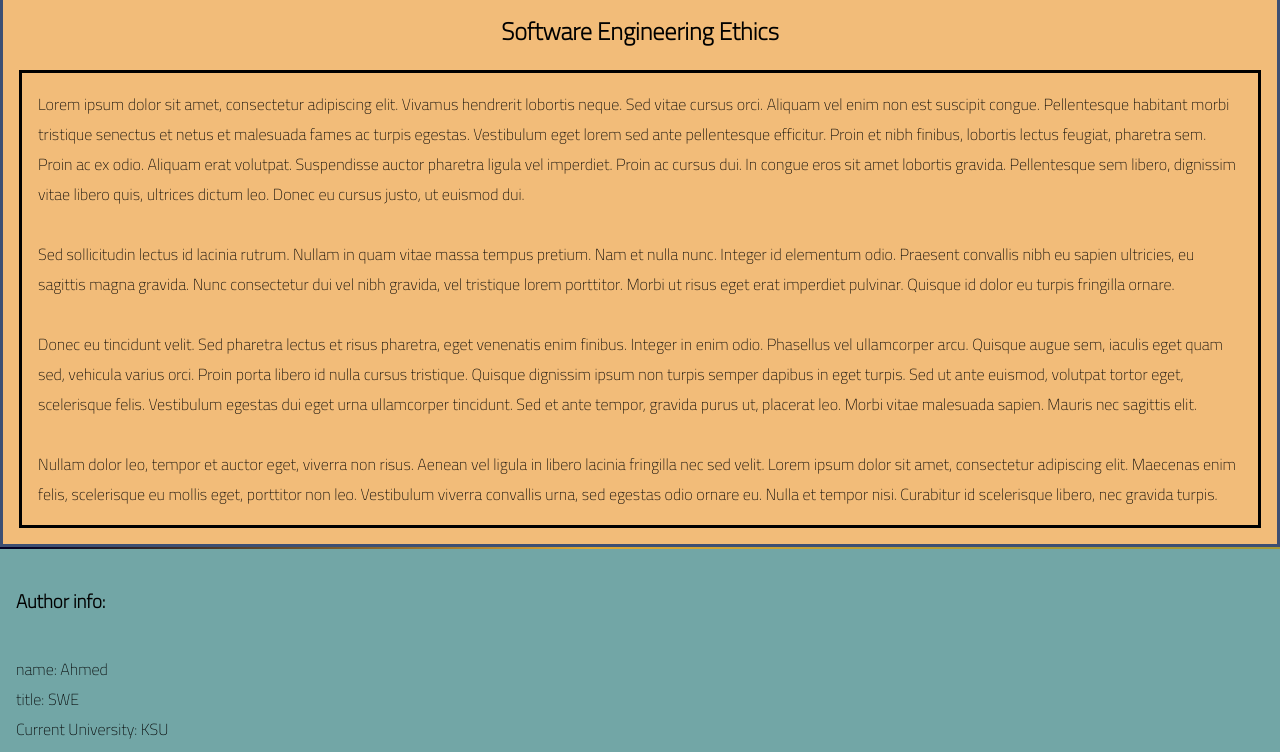
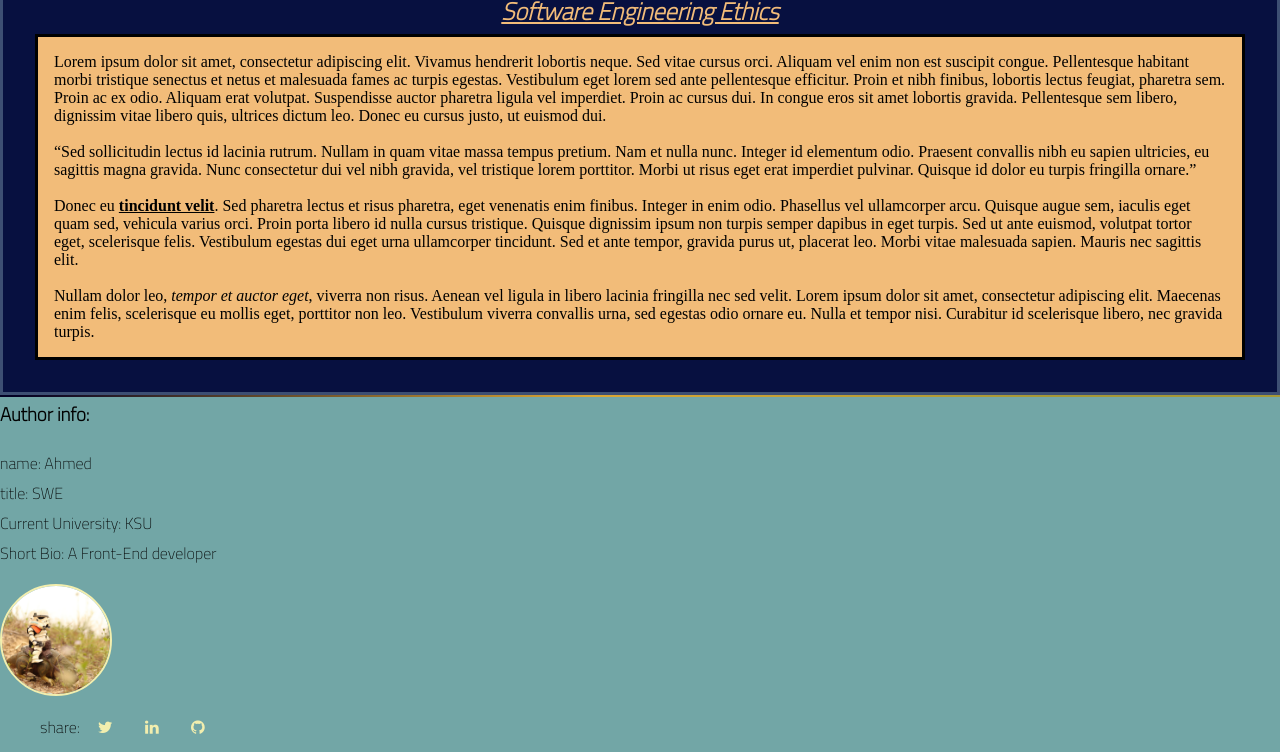
Before and after one commit to SWEAlmutairi/My_Blog, a plain HTML site: page Post.html in a window 1280 px wide. Shown: the part 105-857 px from the top of the page. Drawn offline with nearby package versions, Linux system fonts and the light colour scheme.

Commit message:
improving blog post project

```diff
--- a/Post.html
+++ b/Post.html
@@ -33,23 +33,24 @@
   </div>
   <!--  post  -->
   <section class="head">
-  <h1>Software Engineering Ethics</h1>
-  <p class="content">
+    <h1><i><u>Software Engineering Ethics</u></i></h1>
+    <article class="content">
       Lorem ipsum dolor sit amet, consectetur adipiscing elit. Vivamus hendrerit lobortis neque. Sed vitae cursus orci. Aliquam vel enim non est suscipit congue. Pellentesque habitant morbi tristique senectus et netus et malesuada fames ac turpis egestas. Vestibulum eget lorem sed ante pellentesque efficitur. Proin et nibh finibus, lobortis lectus feugiat, pharetra sem. Proin ac ex odio. Aliquam erat volutpat. Suspendisse auctor pharetra ligula vel imperdiet. Proin ac cursus dui. In congue eros sit amet lobortis gravida. Pellentesque sem libero, dignissim vitae libero quis, ultrices dictum leo. Donec eu cursus justo, ut euismod dui.
       <br><br>
-    Sed sollicitudin lectus id lacinia rutrum. Nullam in quam vitae massa tempus pretium. Nam et nulla nunc. Integer id elementum odio. Praesent convallis nibh eu sapien ultricies, eu sagittis magna gravida. Nunc consectetur dui vel nibh gravida, vel tristique lorem porttitor. Morbi ut risus eget erat imperdiet pulvinar. Quisque id dolor eu turpis fringilla ornare.
+      <q>Sed sollicitudin lectus id lacinia rutrum. Nullam in quam vitae massa tempus pretium. Nam et nulla nunc. Integer id elementum odio. Praesent convallis nibh eu sapien ultricies, eu sagittis magna gravida. Nunc consectetur dui vel nibh gravida, vel tristique lorem porttitor. Morbi ut risus eget erat imperdiet pulvinar. Quisque id dolor eu turpis fringilla ornare.</q>
       <br><br>
-    Donec eu tincidunt velit. Sed pharetra lectus et risus pharetra, eget venenatis enim finibus. Integer in enim odio. Phasellus vel ullamcorper arcu. Quisque augue sem, iaculis eget quam sed, vehicula varius orci. Proin porta libero id nulla cursus tristique. Quisque dignissim ipsum non turpis semper dapibus in eget turpis. Sed ut ante euismod, volutpat tortor eget, scelerisque felis. Vestibulum egestas dui eget urna ullamcorper tincidunt. Sed et ante tempor, gravida purus ut, placerat leo. Morbi vitae malesuada sapien. Mauris nec sagittis elit.
+      Donec eu <b><u>tincidunt velit</u></b>. Sed pharetra lectus et risus pharetra, eget venenatis enim finibus. Integer in enim odio. Phasellus vel ullamcorper arcu. Quisque augue sem, iaculis eget quam sed, vehicula varius orci. Proin porta libero id nulla cursus tristique. Quisque dignissim ipsum non turpis semper dapibus in eget turpis. Sed ut ante euismod, volutpat tortor eget, scelerisque felis. Vestibulum egestas dui eget urna ullamcorper tincidunt. Sed et ante tempor, gravida purus ut, placerat leo. Morbi vitae malesuada sapien. Mauris nec sagittis elit.
       <br><br>
-    Nullam dolor leo, tempor et auctor eget, viverra non risus. Aenean vel ligula in libero lacinia fringilla nec sed velit. Lorem ipsum dolor sit amet, consectetur adipiscing elit. Maecenas enim felis, scelerisque eu mollis eget, porttitor non leo. Vestibulum viverra convallis urna, sed egestas odio ornare eu. Nulla et tempor nisi. Curabitur id scelerisque libero, nec gravida turpis.
-  </p>
+      Nullam dolor leo, <i>tempor et auctor eget</i>, viverra non risus. Aenean vel ligula in libero lacinia fringilla nec sed velit. Lorem ipsum dolor sit amet, consectetur adipiscing elit. Maecenas enim felis, scelerisque eu mollis eget, porttitor non leo. Vestibulum viverra convallis urna, sed egestas odio ornare eu. Nulla et tempor nisi. Curabitur id scelerisque libero, nec gravida turpis.
+    </article>
   </section>
   <div class="divider">
   </div>
   <!--        author -->
   <section class="author">
     <h3>Author info:</h3>
-  <p>name: Ahmed <br> title: SWE<br> Current University: KSU <br> Short Bio: A Front-End developer <br>
+    <p>
+      name: Ahmed <br> title: SWE<br> Current University: KSU <br> Short Bio: A Front-End developer <br>
     </p>
     <img src="./avatar.jpg" alt="Author's Avatar">
     <ul>
--- a/poststyle.css
+++ b/poststyle.css
@@ -78,22 +78,31 @@ li {
 /* post */
 .head {
     border: 3px solid var(--color2);
-    background-color: var(--color5);
+    background-color: var(--color1);
     display: flex;
     flex-direction: column;
-    padding: 0 1rem;
-
+    padding: 2rem;
+    padding-top: 0;
+}
+.head h1 {
+    margin-top: 0;
+    color: var(--color5);
 }
 .content {
+    background-color: var(--color5);
     padding: 1rem;
     border: 3px solid black;
+    font-family: "sans-serif";
 }
 /* author */
 .author {
     display: flex;
     flex-direction: column;
     align-items: center;
-    padding: 1rem;
+    padding: 0;
+    margin: 0;
+}
+.author h3 {
     margin: 0;
 }
 .author img {
@@ -110,7 +119,6 @@ li {
         align-items: start;
     }
 }
-
 /* footer */
 footer {
     height: 200px;
@@ -122,7 +130,6 @@ footer {
         "null top top top empt"
         "null mid mid mid empt"
         "null bott bott bott empt";
-
 }
 footer h3 {
     font-size: 2rem;
@@ -143,7 +150,6 @@ footer small {
     left: 10%;
     grid-area: bott;
 }
-
 @media(min-width: 580px) {
     footer small {
         position: relative;
--- a/style.css
+++ b/style.css
@@ -90,7 +90,6 @@ h5 {
     color: var(--color4);
     font-family: 'Roboto Thin';
 }
-
 .cards {
     display: flex;
     flex-direction: column;
@@ -188,7 +187,6 @@ footer small {
     left: 10%;
     grid-area: bott;
 }
-
 @media(min-width: 580px) {
     footer small {
         position: relative;
```
Also changed, not shown: index.html (+4 -5 lines). Lines whose indentation alone changed are shown as unchanged.
